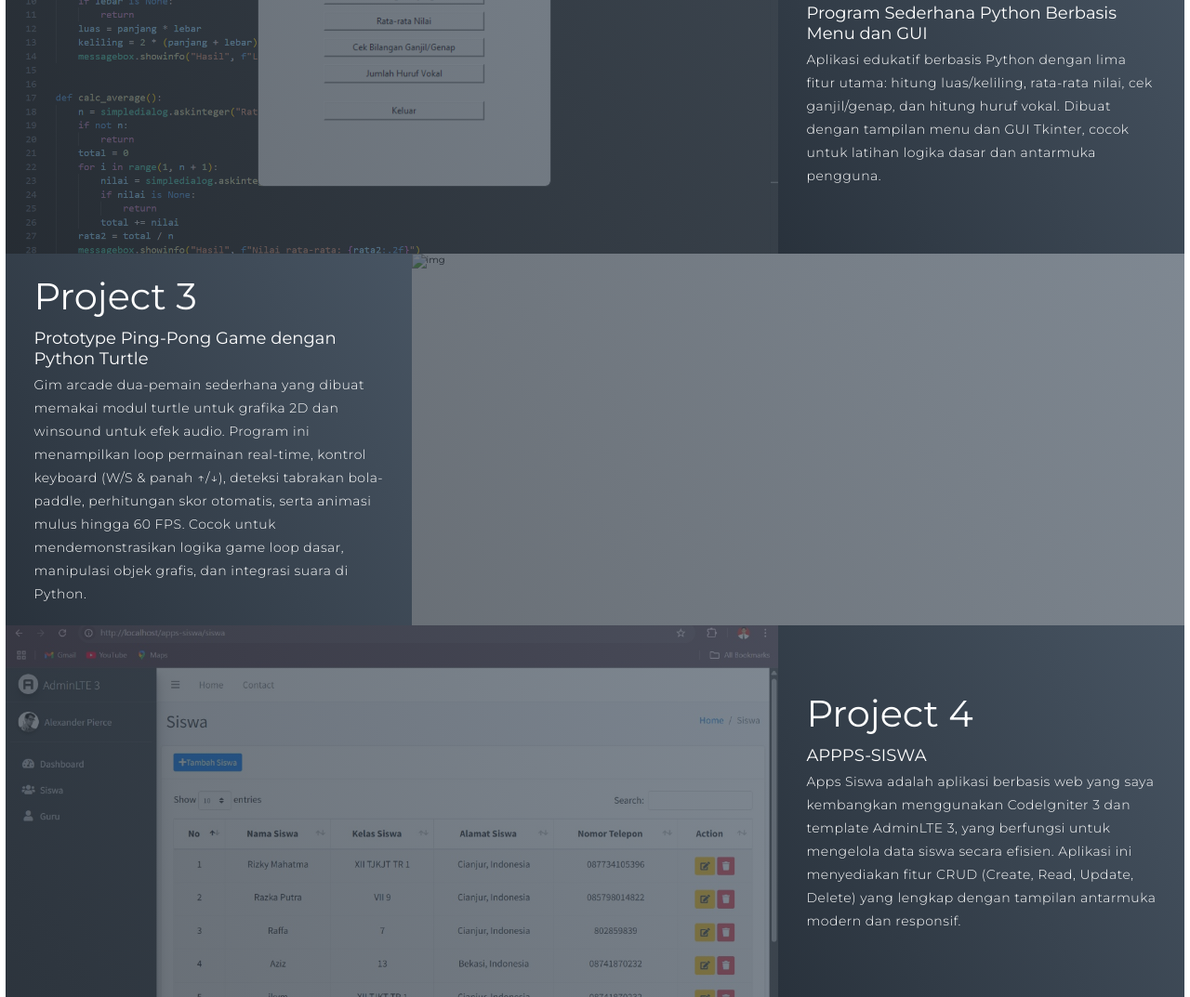
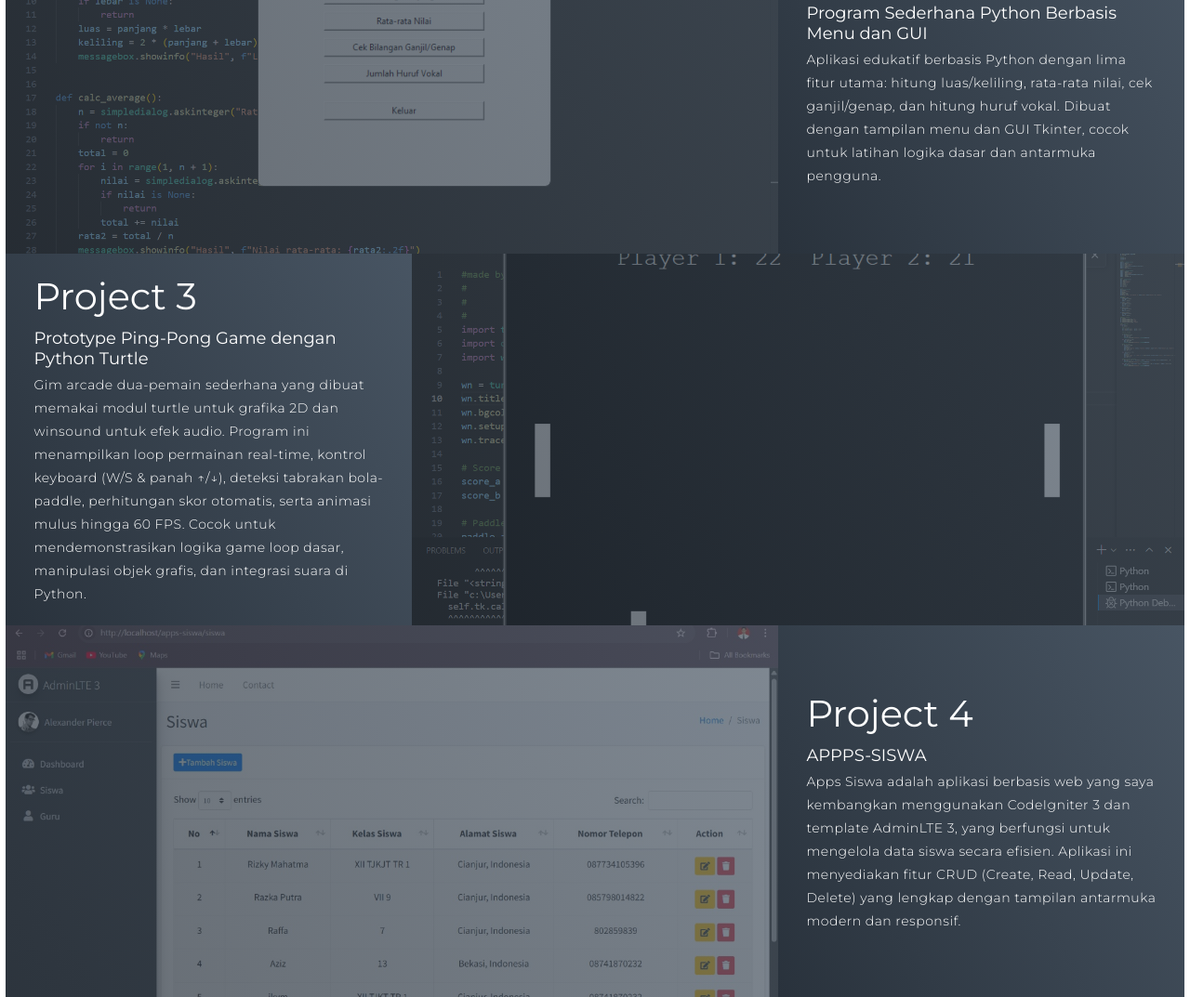
Before and after one commit to RizkyMahatma/Website-Personal, a plain HTML site: page index.html in a window 1280 px wide. Shown: the part 2520-3593 px from the top of the page at 93% size. Drawn offline with Linux system fonts and the light colour scheme.

Commit message:
Update index.html

```diff
--- a/index.html
+++ b/index.html
@@ -141,7 +141,7 @@
                suara di Python.</p>
           </div>
           <div class="project-img">
-            <img src="./img/project3.png" alt="img">
+            <img src="./img/project 3.png" alt="img">
           </div>
         </div>
         <div class="project-item">
```
